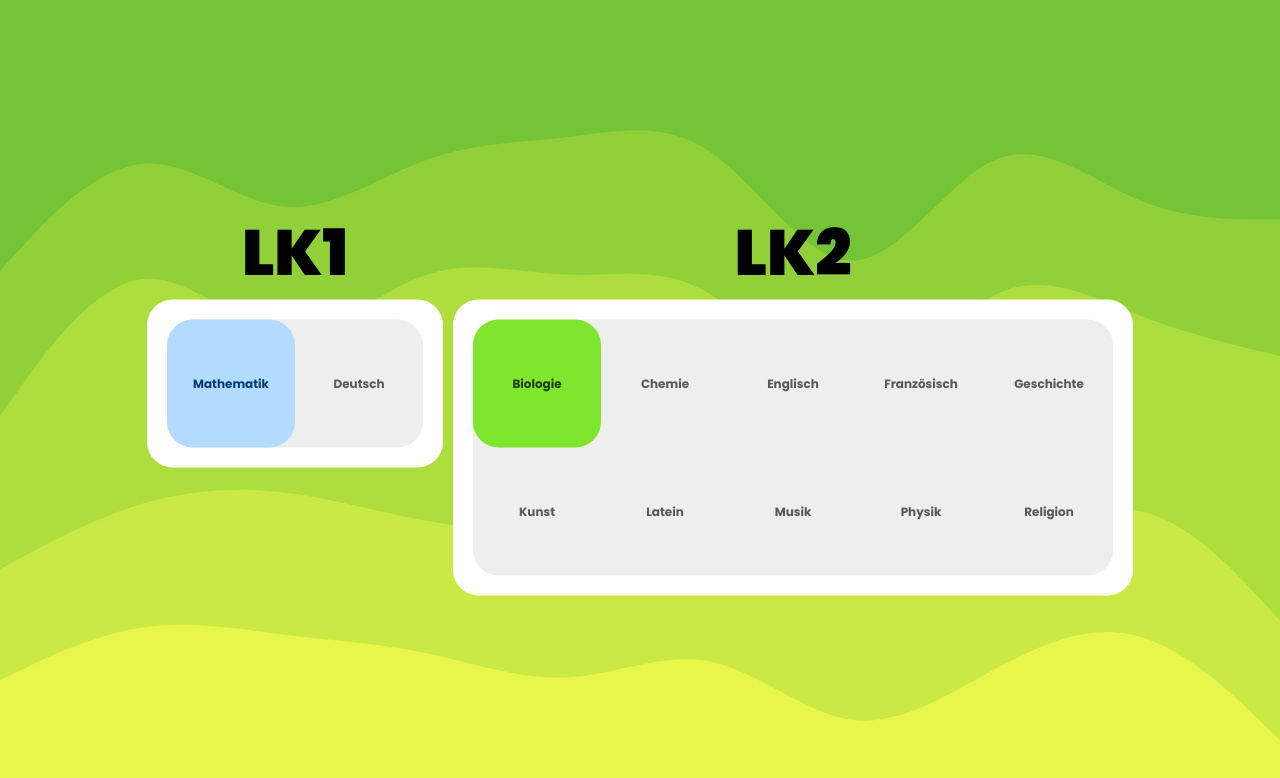
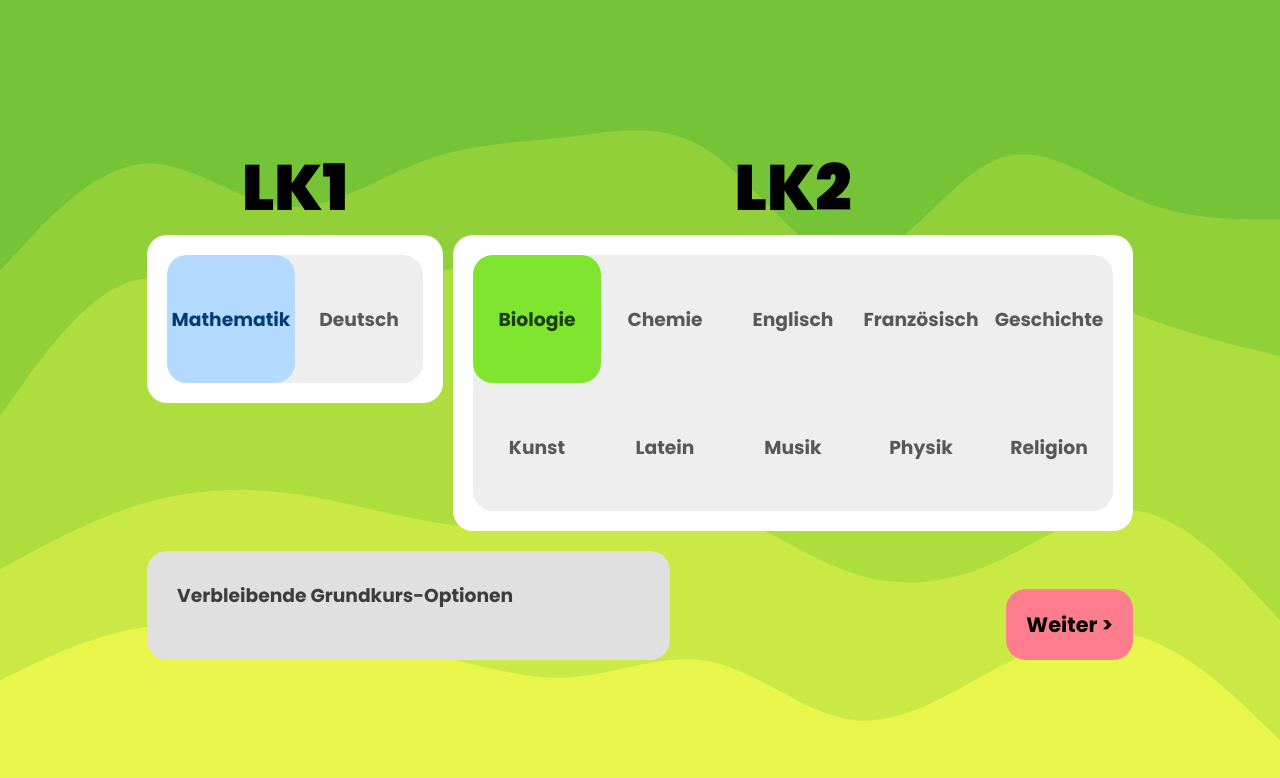
Before and after one commit to LowFlyingDuck/Kurswahl-Projekt, a React (Create React App) app in the folder application/: page / in a window 1280 px wide. Shown: the top 778 px of the page. Built offline with nearby package versions, Linux system fonts and the light colour scheme.

Commit message:
progress

```diff
--- a/application/src/App.css
+++ b/application/src/App.css
@@ -4,14 +4,3 @@
   left: 50%;
   transform: translate(-50%, -50%);
 }
-
-.top {
-  display: flex;
-  gap: 10px;
-}
-
-h1 {
-  font-size: 4rem;
-  font-weight: 900;
-  text-align: center;
-}
--- a/application/src/App.js
+++ b/application/src/App.js
@@ -1,22 +1,10 @@
 import './App.css'
-import SP from './components/selectPanel.jsx'
+import LKSelect from './pages/LKSelect';
 
 function App() {
   return (
     <div className="app">
-      <div className="top">
-        <div>
-          <h1>LK1</h1>
-          <SP d="Mathematik" lkType="LK1" />
-        </div>
-        <div>
-          <h1>LK2</h1>
-          <SP d="Biologie" lkType="LK2" />
-        </div>
-      </div>
-      <div className="bottom">
-
-      </div>
+      <LKSelect next={() => alert('END OF DEMO')}/>
     </div>
   );
 }
--- /dev/null
+++ b/application/src/components/optionsPanel.css
@@ -0,0 +1,10 @@
+.options-panel {
+  background: #E0E0E0;
+  border-radius: var(--border-radius);
+  padding: 30px;
+  color: #3D3D3D;
+}
+
+.options-panel h3 {
+  margin-bottom: 20px;
+}
--- /dev/null
+++ b/application/src/components/optionsPanel.jsx
@@ -0,0 +1,14 @@
+import './optionsPanel.css'
+
+function OP({ o }) {
+  return (
+    <div className="options-panel">
+      <h3>Verbleibende Grundkurs-Optionen</h3>
+      {o.map(e => (
+        <p className="option">{e.s}</p>
+      ))}
+    </div>
+  )
+}
+
+export default OP
--- a/application/src/components/selectEntry.css
+++ b/application/src/components/selectEntry.css
@@ -3,13 +3,12 @@
   max-width: var(--max-entry-width);
   height: var(--entry-width);
   max-height: var(--max-entry-width);
-  border-radius: 2vw;
+  border-radius: var(--border-radius);
   display: flex;
   justify-content: center;
   align-items: center;
   cursor: pointer;
   transition: 100ms;
-  font-size: 0.8vw;
 
 }
 
--- a/application/src/components/selectPanel.css
+++ b/application/src/components/selectPanel.css
@@ -1,12 +1,12 @@
 .selectPanel {
   background: white;
   padding: 20px;
-  border-radius: 2vw;
+  border-radius: var(--border-radius);
 }
 
 .selectPanel__collection {
   background: #eee;
   display: grid;
-  border-radius: 2vw;
+  border-radius: var(--border-radius);
   z-index: -2;
 }
--- a/application/src/components/selectPanel.jsx
+++ b/application/src/components/selectPanel.jsx
@@ -3,13 +3,14 @@ import c from '../config.json'
 import Entry from './selectEntry.jsx'
 import { useState } from 'react';
 
-function SP({d, lkType }) {
+function SP({d, lkType, update }) {
   const config = c;
 
   const [selected, select] = useState(localStorage.getItem(lkType) || d);
 
   function set(n) {
     localStorage.setItem(lkType, n);
+    update();
     select(n);
   }
 
--- a/application/src/config.json
+++ b/application/src/config.json
@@ -1,4 +1,60 @@
 {
+  "GKs": {
+    "Antike": {
+      "s":"ant"
+    },
+    "Chemie": {
+      "s": "ch"
+    },
+    "Deutsch": {
+      "s": "de"
+    },
+    "Englisch 2": {
+      "s": "en2"
+    },
+    "Englisch 3": {
+      "s": "en3"
+    },
+    "Französisch 2": {
+      "s": "fr2"
+    },
+    "Französisch 3": {
+      "s": "fr3"
+    },
+    "Geschichte": {
+      "s": "ge"
+    },
+    "Gemeinschaftskunde": {
+      "s": "gem"
+    },
+    "Geographie": {
+      "s": "geo"
+    },
+    "Geist und Materie": {
+      "s": "gum"
+    },
+    "Informatik": {
+      "s": "inf"
+    },
+    "Kunst": {
+      "s": "ku"
+    },
+    "Mathematik": {
+      "s": "ma"
+    },
+    "Musik und Chor": {
+      "s": "muc"
+    },
+    "Physik": {
+      "s": "phy"
+    },
+    "Religion": {
+      "s": "rel"
+    },
+    "Sport": {
+      "s": "spo"
+    }
+  },
   "gridCSS": {
     "LK1": {
       "gridTemplateColumns": "1fr 1fr",
--- a/application/src/index.css
+++ b/application/src/index.css
@@ -22,6 +22,7 @@ body {
   overflow: hidden;
   --entry-width: 150px;
   --max-entry-width: 10vw;
+  --border-radius: 20px;
 }
 
 code {
--- /dev/null
+++ b/application/src/pages/LKSelect.css
@@ -0,0 +1,37 @@
+.top {
+  display: flex;
+  gap: 10px;
+}
+
+h1 {
+  font-size: 4rem;
+  font-weight: 900;
+  text-align: center;
+}
+
+.bottom {
+  display: flex;
+  justify-content: space-evenly;
+  margin-top: 20px;
+}
+
+.bottom>* {
+  flex: 1;
+}
+
+.continue {
+  display: flex;
+  align-items: flex-end;
+  justify-content: right;
+}
+
+button {
+  background-color: #FF7D8D;
+  border: none;
+  padding: 20px;
+  border-radius: var(--border-radius);
+  font-weight: bold;
+  font-family: 'Poppins', sans-serif;
+  font-size: 1.3rem;
+  cursor: pointer;
+}
--- /dev/null
+++ b/application/src/pages/LKSelect.js
@@ -0,0 +1,41 @@
+import React from 'react'
+import SP from '../components/selectPanel.jsx'
+import OP from '../components/optionsPanel.jsx'
+import { useState } from 'react';
+import './LKSelect.css'
+import c from '../config.json'
+
+
+export default function LKSelect({ next }) {
+  const [options, setOptions] = useState([]);
+
+  function update() {
+    let lk1 = localStorage.getItem('LK1'),
+        lk2 = localStorage.getItem('LK2');
+
+    for (let i = 0; i<c.GKs.length; i++) {
+
+    }
+  }
+
+  return (
+    <>
+      <div className="top">
+        <div>
+          <h1>LK1</h1>
+          <SP update={update} d="Mathematik" lkType="LK1" />
+        </div>
+        <div>
+          <h1>LK2</h1>
+          <SP update={update} d="Biologie" lkType="LK2" />
+        </div>
+      </div>
+      <div className="bottom">
+        <OP o={options} />
+        <div className="continue">
+          <button onClick={next}>Weiter &gt;</button>
+        </div>
+      </div>
+    </>
+  )
+}
```
